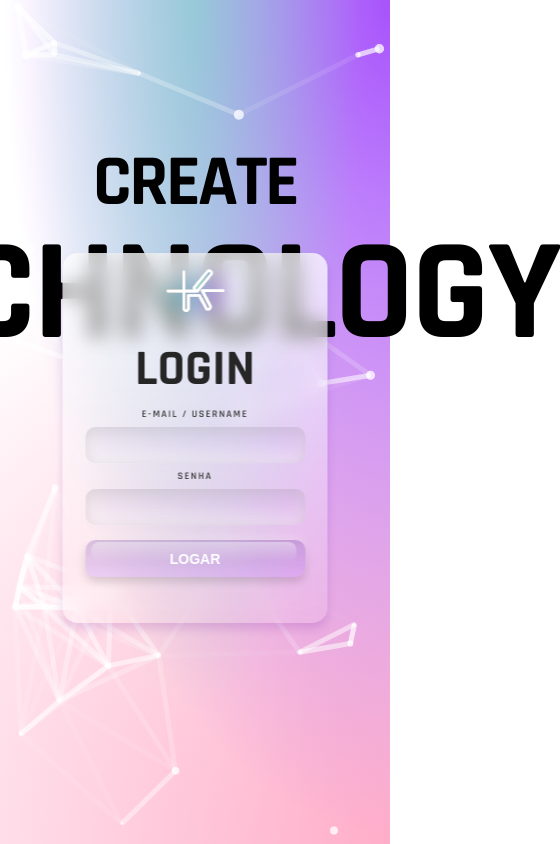
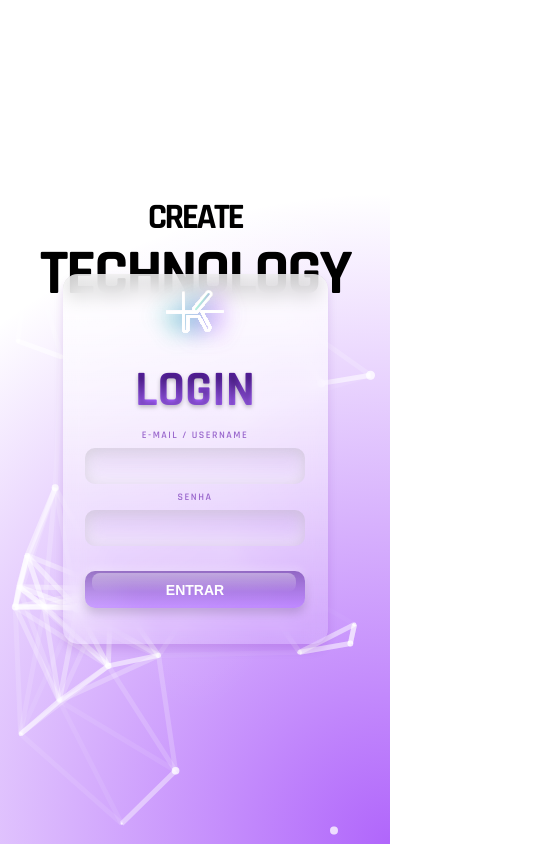
Before and after one commit to ViniVMA/Kolabs-Login-page, a React (Vite) app: page / in a window 390 px wide. Shown: the whole page, 560 px wide, since content can reach past the window. Built offline with nearby package versions, Linux system fonts and the light colour scheme.

Commit message:
feat(*) finish project responsiveness, remade the layout using grid

```diff
--- a/src/components/LoginForm/loginForm.style.ts
+++ b/src/components/LoginForm/loginForm.style.ts
@@ -12,21 +12,37 @@ export const Form = styled.form`
     align-items: center;
 
 
+
+
     h1 {
         font-size: 50px;
         color: #262626;
+
+    @media(max-width: 800px){
+            background: rgb(69,16,138);
+            background: linear-gradient(180deg, rgba(69,16,138,1) 16%, rgba(164,94,255,1) 66%);
+            -webkit-background-clip: text;
+            -webkit-text-fill-color: transparent;
+            text-shadow: 0px 2px 4px rgba(0, 0, 0, 0.25);
+        }
     }
 
     span {
         font-weight: 600;
         line-height: 16px;
         letter-spacing: 1.5px;
+
+
     }
 
     .labels {
         font-size: 10px;
         margin: 5px 0;
         color: #393939;
+
+        @media(max-width: 800px){
+            color: #9966CC;
+        }
     }
 
     .errorMsg {
@@ -41,8 +57,8 @@ export const Form = styled.form`
 
 export const Input = styled.input`
     border: none;
-    width: 220px;
-    height: 36px;
+    width: 22.0rem;
+    height: 3.6rem;
     left: 22px;
     top: 162.56px;
     background: #773db114;
@@ -56,17 +72,17 @@ export const Input = styled.input`
 
 
 export const FormContainer = styled.div`
+    position: relative;
+    bottom: 8%;
+    grid-row: 2;
+    justify-self: center;
     display: flex;
     flex-direction: column;
     align-items: center;
-    position: absolute;
-    top: 30%;
-    left: 50%;
-    transform: translate(-50%, 0);
-    width: 265px;
-    height: 370px;
+    width: 26.5rem;
+    height: 37.0rem;
     box-shadow: 0px 6px 10px #66009926;
-    border-radius: 15px;
+    border-radius: 1.5rem;
     background: linear-gradient(180deg, #ffffffbf 0%, #ffffff1a 100%);
     backdrop-filter: blur(10px);
 
@@ -78,11 +94,11 @@ export const Submit = styled.button<ButtonProps>`
     font-style: normal;
     border: none;
     font-weight: bold;
-    font-size: 14px;
-    line-height: 18px;
+    font-size: 1.4rem;
+    line-height: 1.8rem;
     color: #fff;
-    width: 220px;
-    height: 37px;
+    width: 22.0rem;
+    height: 3.7rem;
     background: linear-gradient(180deg, #45108a80 0%, #a45eff80 94.59%);
     box-shadow: 0px -4px 6px #ffffff33, 0px 5px 10px #00000026;
     border-radius: 10px;
--- a/src/components/LoginForm/loginForm.tsx
+++ b/src/components/LoginForm/loginForm.tsx
@@ -26,7 +26,7 @@ export const LoginForm = () => {
             <span className="labels">SENHA</span>
             <S.Input type="password" placeholder="" {...register("Password", {required: true})} />
             {errors.Password && <span className="errorMsg">SENHA NÃO CONFERE</span>}
-            <S.Submit disabled={isValid}  type="submit"  >LOGAR</S.Submit>
+            <S.Submit disabled={!isValid}  type="submit"  >ENTRAR</S.Submit>
         </S.Form>
 
 
--- a/src/components/LoginPageText/loginPageText.style.ts
+++ b/src/components/LoginPageText/loginPageText.style.ts
@@ -1,24 +1,36 @@
 import styled from "styled-components"
 
 export const CreateTechnology = styled.div`
+    align-self: end;
+    grid-row: 1;
     display: flex;
     flex-direction: column;
     align-items: center;
-    position: absolute;
-    top: 15%;
-    left: 50%;
-    transform: translate(-50%, 0);
     font-style: normal;
     font-weight: bold;
     line-height: 112px;
     letter-spacing: -2.5px;
 
+    @media(max-width: 800px){
+     line-height: 56px;
+     padding-bottom: 15px;
+
+     }
+
     .create {
-     font-size: 72px;
+     font-size: 7.2rem;
+
+     @media(max-width: 800px){
+     font-size: 3.6rem;
+     }
     }
 
     .technology {
-      font-size: 144px;
+      font-size: 14.4rem;
+
+      @media(max-width: 800px){
+     font-size: 6.4rem;
+     }
     }
 
 `
--- a/src/components/Particles/particles.tsx
+++ b/src/components/Particles/particles.tsx
@@ -55,6 +55,7 @@ export const BackgroundParticles = () => {
         particles: {
           color: {
             value: "#ffffff",
+
           },
           links: {
             color: "#ffffff",
--- a/src/container/Login-Page/loginPage.style.ts
+++ b/src/container/Login-Page/loginPage.style.ts
@@ -1,12 +1,23 @@
 import styled from 'styled-components';
+
 
 
 export const LoginPageWrapper = styled.div`
   height: 100vh;
+  display: grid;
+  grid-auto-columns: 1fr;
+  grid-template-columns: 1fr;
+  grid-template-rows: 1.2fr 2fr;
+  gap: 0px 0px;
   background:
     radial-gradient(ellipse at top   , #31FF9C  -100% , transparent 60%),
     radial-gradient(ellipse at top    right, #9A3AFA -10% , transparent 70%),
     radial-gradient(circle at bottom right, #FF72A1  -50% , transparent 70%);
 
-
+    @media(max-width: 800px){
+      background:
+          radial-gradient(ellipse at top   , #fff  -100% , transparent 60%),
+          radial-gradient(ellipse at     right, #9A3AFA  -100% , transparent -90%),
+          radial-gradient(circle at bottom right, #9A3AFA  -20% , transparent 70%);
+        }
 `
--- a/src/container/Login-Page/loginPage.tsx
+++ b/src/container/Login-Page/loginPage.tsx
@@ -1,3 +1,4 @@
+
 import { LoginForm } from "../../components/LoginForm/loginForm"
 import { LoginPageText } from "../../components/LoginPageText/LoginPageText"
 import { BackgroundParticles } from "../../components/Particles/particles"
--- a/src/style/global.style.ts
+++ b/src/style/global.style.ts
@@ -8,10 +8,12 @@ export const GlobalStyle = createGlobalStyle`
         box-sizing: border-box;
         }
         html {
+            overflow-x: hidden;
             font-size: 62.5%;
+            max-height: 100vh;
+
         }
         html, body, #__next {
-            height: 100%;
         }
         body {
             font-family: Rajdhani, -apple-system, BlinkMacSystemFont, 'Segoe UI', Roboto, Oxygen, Ubuntu, Cantarell, 'Open Sans', 'Helvetica Neue', sans-serif;
```
